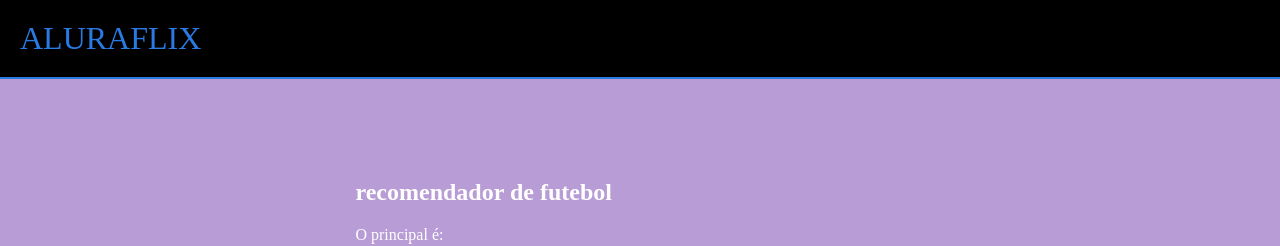
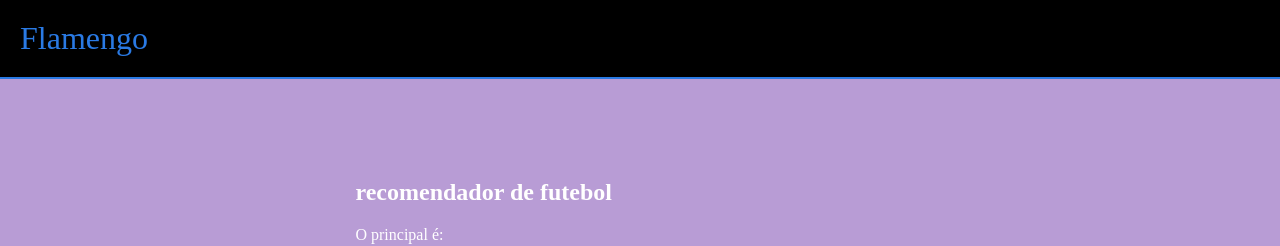
Before and after one commit to ZiroZaeid2k24/aluraflix, a plain HTML site: page index.html in a window 1280 px wide. Shown: the top 246 px of the page. Drawn offline with Linux system fonts and the light colour scheme.

Commit message:
add nome

```diff
--- a/index.html
+++ b/index.html
@@ -4,11 +4,11 @@
     <meta charset="UTF-8">
     <meta name="viewport" content="width=device-width, initial-scale=1.0">
     <link rel="stylesheet" href="styles.css">
-    <title>aluraflix</title>
+    <title>Flamengo</title>
 </head>
 <body>
     <header>
-        ALURAFLIX
+        Flamengo
     </header>
         <section>
             <div>
```
